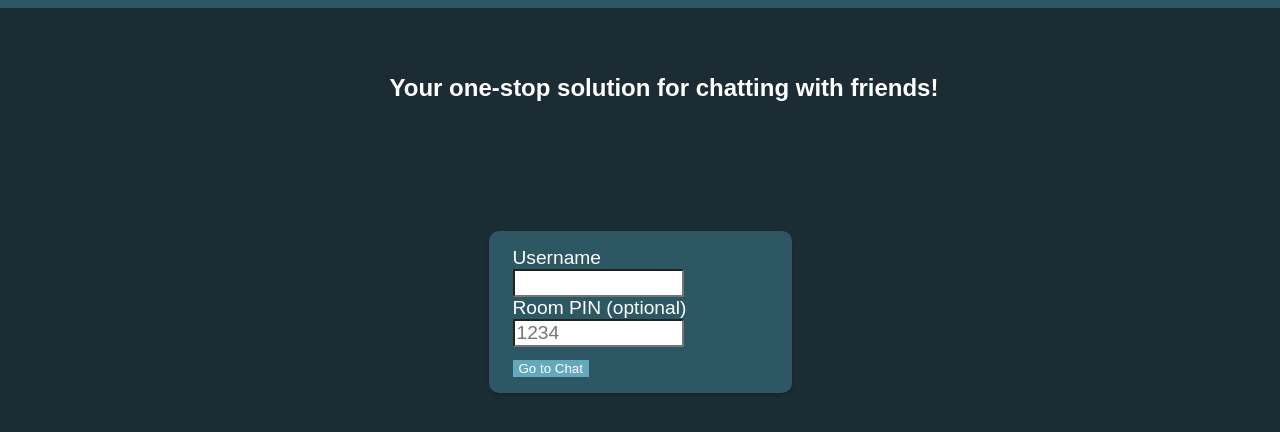
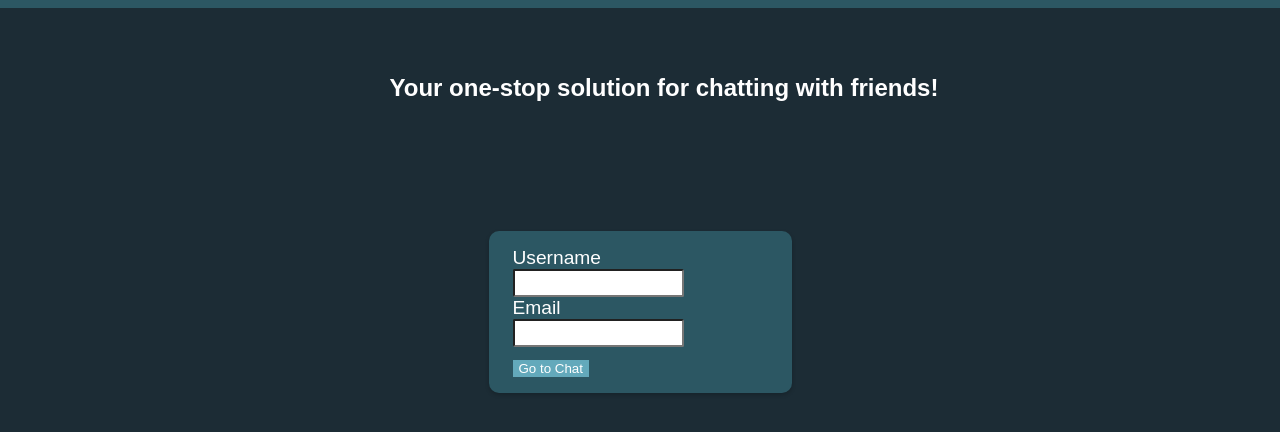
Before and after one commit to EJ-Edwards/GoChat, a plain HTML site: page static/index.html in a window 1280 px wide. Shown: the part 88-520 px from the top of the page. Drawn offline with Linux system fonts and the light colour scheme.

Commit message:
new update

```diff
--- a/static/index.html
+++ b/static/index.html
@@ -18,9 +18,8 @@
     <form id="login-form">
       <label for="login-username">Username</label>
       <input id="login-username" type="text" required />
-
-      <label for="login-pin">Room PIN (optional)</label>
-      <input id="login-pin" type="text" placeholder="1234" />
+      <label for="login-email">Email</label>
+      <input id="login-email" type="email" required />
 
       <div style="margin-top:12px">
         <button id="go-chat" type="submit" aria-label="Go to Chat">Go to Chat</button>
```
